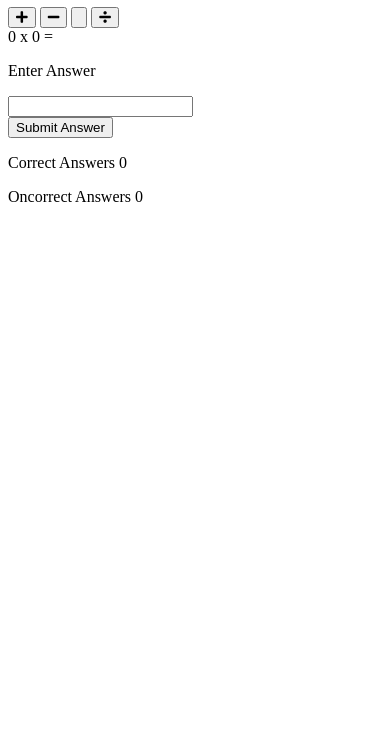
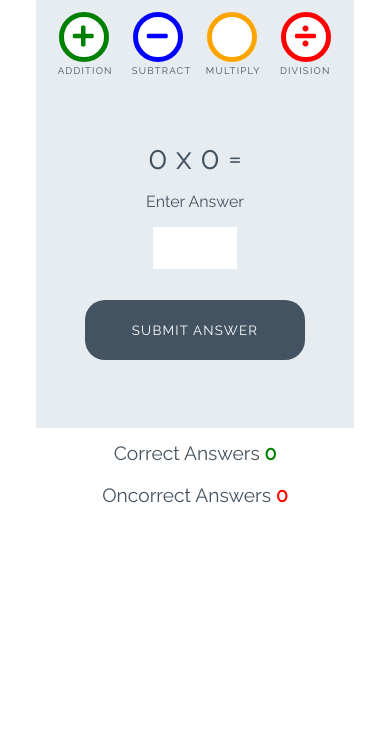
Before and after one commit to SteveMiller7/love-maths, a plain HTML site: page index.html in a window 390 px wide. Shown: the part 112-844 px from the top of the page. Drawn offline with Linux system fonts and the light colour scheme.

Commit message:
Add style for game

```diff
--- a/assets/css/style.css
+++ b/assets/css/style.css
@@ -0,0 +1,253 @@
+/* --------- Global style */
+
+body {
+    background-color: white;
+    font-family: "Raleway", sans-serif;
+    color: #445361;
+    text-align: center;
+}
+
+/* --------- Heading */
+
+.heading {
+    text-align: center;
+    font-size: 2.5rem;
+}
+
+.logo {
+    height: 40px;
+    padding-right: 5px;
+}
+
+/* --------- Game layout */
+
+.game-area {
+    background-color: #E6ECF0;
+    box-sizing: border-box;
+    width: 85%;
+    height: 65vh;
+    max-height: 450px;
+    max-width: 830px;
+    margin-left: auto;
+    margin-right: auto;
+    padding: 1%;
+}
+
+.question-area {
+    width: 50%;
+    font-size: 2rem;
+    margin: auto;
+    padding: 50px 0;
+}
+
+.question-area span {
+    padding: 0 15px;
+}
+
+.score-area {
+    margin: 5px auto;
+    width: 60%;
+    font-size: 1.2rem;
+}
+
+.controls-area {
+    width: 85%;
+    margin: 30px auto;
+}
+
+#score {
+    color: green;
+    font-weight: bold;
+}
+
+#incorrect {
+    color: red;
+    font-weight: bold;
+}
+
+.answer-message {
+    display: none;
+    font-size: 1rem;
+}
+
+#answer-box {
+    border: none;
+    color: #445361;
+    display: inline-block;
+    height: 40px;
+    width: 80px;
+    font-size: 1.2rem;
+}
+
+.scores {
+    display: inline-block;
+    padding: 25px;
+}
+
+/* --------- Buttons */
+
+.btn {
+    width: 220px;
+    height: 60px;
+    font-family: "Raleway", sans-serif;
+    text-transform: uppercase;
+    letter-spacing: 1.2px;
+    color: white;
+}
+
+.btn:focus {
+    outline: none;
+}
+
+.btn--big {
+    padding-top: 10px;
+    border-radius: 50%;
+    background-color: white;
+    border: 10px solid;
+    width: 100px;
+    height: 100px;
+    font-size: 3.2rem;
+    margin: 0 30px;
+    transition: all 0.5s;
+    left: -0.5em;
+}
+
+.btn--big::after{
+    content: attr(data-type);
+    font-size: 1rem;
+    color: #445361;
+    position: relative;
+
+}
+
+.btn--blue {
+    border-color: blue;
+    color: blue;
+}
+
+.btn--blue:active,
+.btn--blue:hover {
+    background-color: darkblue;
+    color: white;
+}
+
+.btn--orange {
+    border-color: orange;
+    color: orange;
+}
+
+.btn--orange:active,
+.btn--orange:hover {
+    background-color: darkorange;
+    color: white;
+}
+
+.btn--red {
+    border-color: red;
+    color: red;
+}
+
+.btn--red:active,
+.btn--red:hover {
+    background-color: darkred;
+    color: white;
+}
+
+.btn--green {
+    border-color: green;
+    color: green;
+}
+
+.btn--green:active,
+.btn--green:hover {
+    background-color: darkgreen;
+    color: white;
+}
+
+.btn--gray {
+    margin-top: 25px;
+    background-color: #445361;
+    border: 1px transparent;
+    border-radius: 20px;
+}
+
+.btn--gray:active,
+.btn--gray:hover {
+    background-color: #0d1013;
+}
+
+/* --------- Media queries */
+
+@media (max-width: 414px) {
+    .controls-area {
+        width: 100%;
+    }
+
+    .btn--big {
+        margin: 0 10px;
+        padding: 5px;
+        border: 5px solid;
+        width: 50px;
+        height: 50px;
+        font-size: 1.5rem;
+    }
+
+    .btn--big::after {
+        font-size: 0.6rem;
+        left: -0.7rem;
+    }
+
+    .question-area {
+        padding: 10% 0;
+        width: 100%;
+    }
+
+    .question-area span {
+        padding: 0;
+    }
+
+    .answer-message {
+        display: block;
+    }
+
+    #answer-box {
+        display: block;
+        margin: 0 auto;
+    }
+    .btn--gray {
+        margin-top: 0;
+    }
+
+    .score-area {
+        width: 100%;
+    }
+
+    .scores {
+        margin: 0.5em auto;
+        display: block;
+        padding: 5px;
+    }
+
+    .heading {
+        font-size: 2rem;
+    }
+}
+
+@media (max-width: 320px) {
+    .game-area {
+        height: 70vh;
+    }
+
+    .controls-area {
+        width: 75%;
+        margin: 10px auto;
+    }
+
+    .btn--big {
+        margin: 10px 10px;
+    }
+    .question-area {
+        padding: 10px 0;
+    }
+
+}
--- a/index.html
+++ b/index.html
@@ -6,7 +6,7 @@
     <meta name="viewport" content="width=device-width, initial-scale=1.0">
     <link rel="stylesheet" href="https://use.fontawesome.com/releases/v5.7.2/css/all.css" integrity="sha384-fnmOCqbTlWIlj8LyTjo7mOUStjsKC4pOpQbqyi7RrhN7udi9RwhKkMHpvLbHG9Sr" crossorigin="anonymous">
     <link href="https://fonts.googleapis.com/css?family=Raleway%7CRighteous" rel="stylesheet">
-    <link rel="stylesheet" href="assets/css/style.css">
+    <link rel="stylesheet" href="/assets/css/style.css">
 
     <title>Document</title>
 </head>
@@ -18,16 +18,16 @@
 
     <div class="game-area">
         <div class="controls-area">
-            <button class="btn btn--big btn--green">
+            <button data-type="addition" class="btn btn--big btn--green">
                 <i class="fas fa-plus"></i>
             </button>
-            <button class="btn btn--big btn--blue">
+            <button data-type="subtract" class="btn btn--big btn--blue">
                 <i class="fas fa-minus"></i>
             </button>
-            <button class="btn btn--big btn--orange">
+            <button data-type="multiply" class="btn btn--big btn--orange">
                 <i class="fas times"></i>
             </button>
-            <button class="btn btn--big btn--red">
+            <button data-type="division" class="btn btn--big btn--red">
                 <i class="fas fa-divide"></i>
             </button>
         </div>
@@ -39,7 +39,7 @@
             <p class="answer-message">Enter Answer</p>
             <input id="answer-box" type="number">
     </div>
-    <button class="btn btn--gray">Submit Answer</button>
+    <button data-type="submit" class="btn btn--gray">Submit Answer</button>
     </div>
     <div class="score-area">
         <p class="scores">Correct Answers <span id="score">0</span></p>
```
